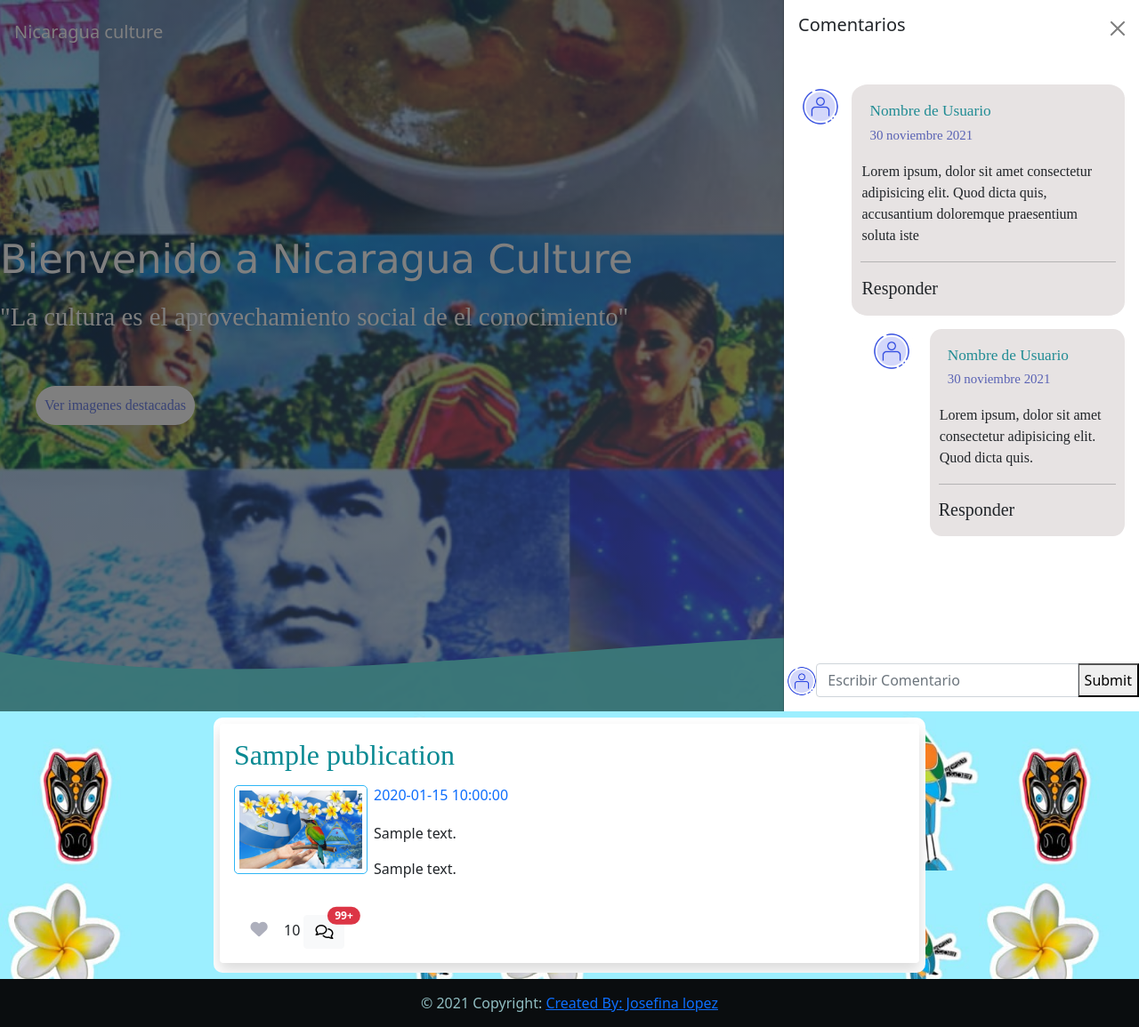
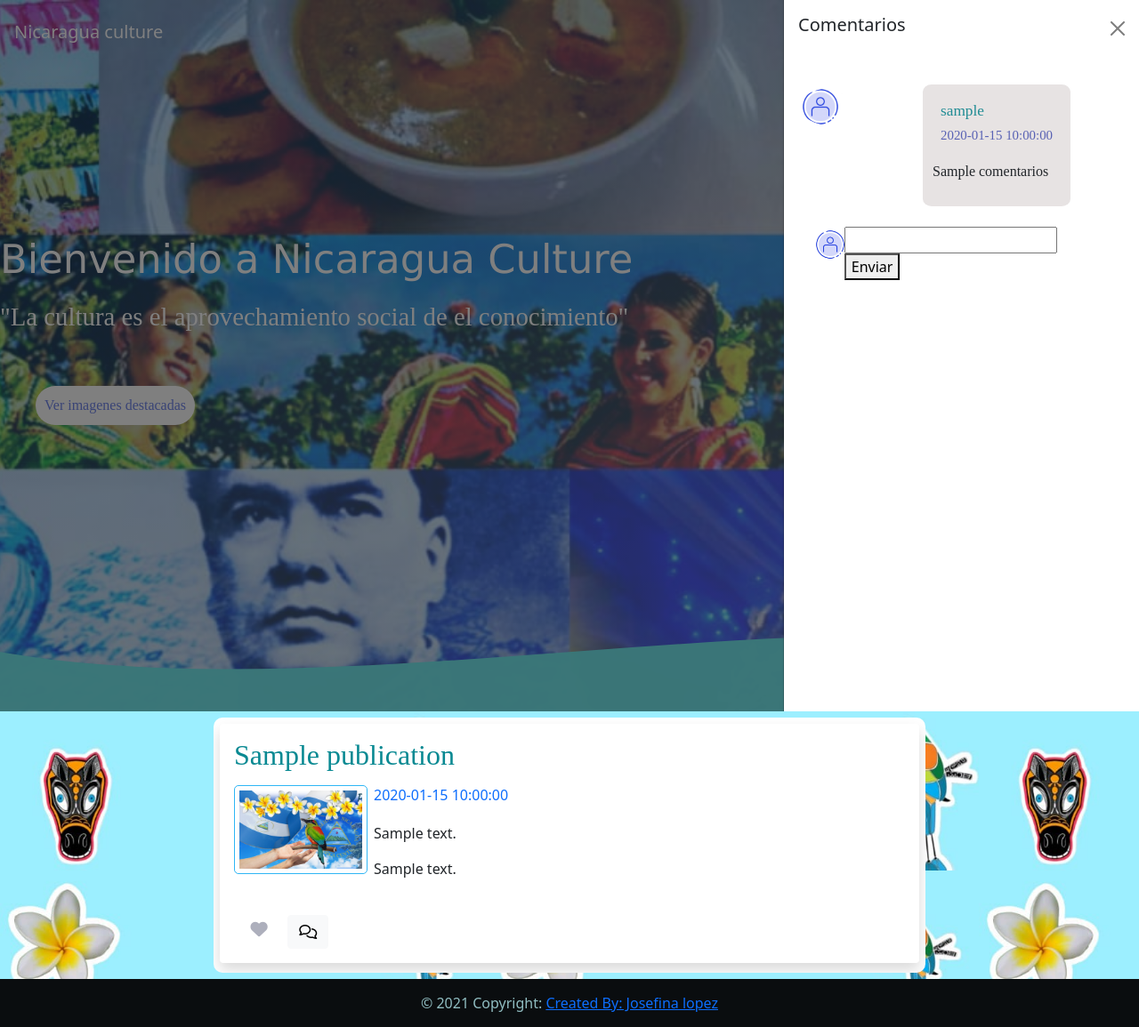
Before and after one commit to JosefinaLopez/Nicaragua-Culture-, a Flask app: template templates/index.html in a window 1280 px wide, after a click that opens the changed part. Shown: the whole page at 89% size. Run offline with Flask 2, Linux system fonts and the light colour scheme; the template is opened without the code that fills it: most values are stand-ins (such as "Sample title", 1, 10 or a date in 2020); some libraries are stand-ins or nearby versions.

Commit message:
Actualizacion 8

```diff
--- a/application.py
+++ b/application.py
@@ -10,7 +10,7 @@ app=Flask(__name__)
 if not os.getenv("DATABASE_URL"):
     raise RuntimeError("DATABASE_URL is not set")
 
-    #condigurar la session
+    #configurar la session
 app.config["SESSION_PERMANENT"]= False
 app.config["SESSION_TYPE"] = "filesystem"
 Session(app)
@@ -33,34 +33,45 @@ def index():
         username = session["username"]
         id_user = db.execute("SELECT iduser FROM usuario WHERE username = :username AND isadmin=True OR isadmin=False",
                           {"username" :username}).fetchone()[0]
-        publication = db.execute("SELECT titulo , shortcontent, longcontent , likes, register_date FROM publication").fetchall()
+        publication = db.execute("SELECT titulo , shortcontent, longcontent , register_date FROM publication").fetchall()
         return render_template("index.html", username= username, publication=publication)
     else:
         return render_template("login.html")
-
-
-
-@app.route("/comentarios", methods=["GET","POST"])
-def comentarios():
-    if 'username' in session:
-        #Comentarios
-        comentarios= request.form.get("comentarios")
-        #inserta de la tabla comentarios los sig datos
-        cm= db.execute("INSERT INTO comentarios idcomentarios, comentario, iduser,fecha  VALUES (:idcomentarios, :idpublication, :comentario,:iduser,:fecha)")
-        { "idcomentarios" :idcomentarios, "comentario" :comentario, "iduser" :iduser, "fecha" :fecha}
-        #envia la informacion
-        db.commit()
-        #confirma
-        flash("Publicacion agregada con exito")
-        return render_template("index.html", comentarios= comentarios)
-    else:
-        return render_template("login.html")
-
 
 @app.route("/salir")
 def salir():
     session.clear()
     return render_template("login.html")
+
+@app.route("/publication/<idpublication>", methods=["GET", "POST"])
+def publication(idpublication):
+    username= session["username"]
+    admin=db.execute("SELECT *FROM usuario username=: username",
+                     {"username" :username}).fetchone()[3]
+    publication=db.execute("SELECT * FROM publication WHERE idpublication=:idpublication",{"idpublication" :idpublication}).fetchall()
+    comentarios=db.execute("SELECT u.username, c.comentarios FROM comentarios as C INNER JOIN usuario as u ON  u.iduser=c.iduser WHERE idpublication=:idpublication ORDER BY c.idcomentarios", {"idpublication":idpublication}).fetchall()
+    if admin == True:
+        return render_template("publication.html", publication=publication, comentarios=comentarios, admin=admin)
+    else:
+        return render_template("publication.html", publication=publication, comentarios=comentarios)
+
+
+@app.route("/comentarios", methods=["GET", "POST"])
+def comentarios():
+    if request.method =="POST":
+        username= session ["username"]
+        id = request.form.get("idpublication")
+        comentario= request.form.get("comentario")
+        user_id = db.execute("SELECT iduser FROM usuario WHERE username= :username AND  isadmin= False OR isadmin= True",
+                             {"username" :username}).fetchone()[0]
+
+        db.execute("INSERT INTO  comentarios (idpublication, comentario, iduser) VALUES (:idpublication, :comentario,:iduser)",
+                    {"idpublication":id, "comentario":comentario, "iduser":user_id})
+        db.commit()
+        p= "/publication/"+ id
+        return redirect(p)
+
+
 
 @app.route("/galery")
 def galery():
@@ -163,13 +174,13 @@ def agregar():
         id_user = db.execute("SELECT iduser FROM usuario WHERE username = :username AND isadmin=True",
                           {"username": username}).fetchone()[0]
         #Se hace la inserccion en la tabla de publication
-        db.execute("INSERT INTO publication(iduser,titulo,shortcontent,longcontent,likes) VALUES(:iduser, :titulo,:shortcontent,:longcontent, 0)",
+        db.execute("INSERT INTO publication(iduser,titulo,shortcontent,longcontent) VALUES(:iduser, :titulo,:shortcontent,:longcontent)",
                    {"iduser":id_user,"titulo" :titulo, "shortcontent":shortcontent,"longcontent" :longcontent})
         db.commit()
         flash("Publicacion agregada con exito")
 
         return redirect(url_for("index"))
     else:
-        return render_template("publication.html")
+        return render_template("formpublication.html")
 if __name__ == "__main__":
         app.run(port=3300,debug=True)
--- a/templates/comentarios.html
+++ /dev/null
@@ -1,6 +0,0 @@
-{% extends "layout.html"%}
-{%block main%}
-
-<input type="text" placeholder="Escribir comentario" name="comentarios">
-<input type="submit">
-{%endblock%}
--- a/templates/index.html
+++ b/templates/index.html
@@ -45,7 +45,7 @@
       <article class="post">
         <div class="shadow p-3 mb-1 bg-body rounded">
 
-          <a href="#" class="enlace-post"><h2>{{p.titulo}}</h2></a>
+          <a href="/publication/{{p.idpublication}}" class="enlace-post"><h2>{{p.titulo}}</h2></a>
             <a href="#" class="titulo-post">{{p.register_date}}</a>
             <img src="/static/imagenes/simbolospatriosynacionales.png"
               class="img-post">
@@ -56,12 +56,10 @@
               <p>
                 {{p.longcontent}}
               </p>
-
           </div>
-
            <!--Canvas y Reacciones-->
-   <!--corazon-->
-         <button class="ori"><i class="fas fa-heart"></i></i></button>{{p.likes}}
+            <!--corazon-->
+         <button class="ori"><i class="fas fa-heart"></i></i></button>
           <script>
             let btn = document.querySelector('button');
             let classObj = {
@@ -77,10 +75,6 @@
            <button type="button" class="btn btn-light position-relative" data-bs-toggle="offcanvas"
            data-bs-target="#offcanvasRight" aria-controls="offcanvasRight">
             <i class="far fa-comments"></i>
-            <span class="position-absolute top-0 start-100 translate-middle badge rounded-pill bg-danger">
-              99+
-              <span class="visually-hidden">unread messages</span>
-            </span>
           </button>
         </div>
           {% endfor %}
@@ -96,63 +90,34 @@
               <!--Contenedor de comentarios en general-->
               <div class="container-comentarios">
                 <!--Comentarios principales-->
+                {% for c in comentarios%}
                 <div class="comentarios">
                   <div class="fotoperfil">
                     <img src="/static/imagenes/usuario-imagen.jpg"
                       alt="">
                   </div>
-
                   <div class="infocoments">
                     <div class="header">
-                      <h4 class="title-coment">Nombre de Usuario</h4>
-                      <h5 class="fecha-coment">30 noviembre 2021</h5>
+                      <h4 class="title-coment">{{c.username}}</h4>
+                      <h5 class="fecha-coment">{{c.fecha}}</h5>
                     </div>
-                    <p>Lorem ipsum, dolor sit
-                      amet consectetur adipisicing elit.
-                      Quod dicta quis, accusantium doloremque
-                      praesentium soluta iste</p>
-                    <hr class="line">
-
-                    <div class="footer">
-                      <h5 class="request">Responder</h5>
-                    </div>
-                  </div>
-
-                </div>
-
-              </div>
-              <!--Comentarios de respuestas de comentarios principales xd-->
-              <div class="container-comentarios-request">
-                <div class="comentarios-request">
-
-                  <div class="fotoperfil-request">
-                    <img src="/static/imagenes/usuario-imagen.jpg"
-                      alt="">
-                  </div>
-
-                  <div class="infocoments-request">
-                    <div class="header">
-                      <h4 class="title-coment-request">Nombre de Usuario</h4>
-                      <h5 class="fecha-coment-request">30 noviembre 2021</h5>
-                    </div>
-                    <p>Lorem ipsum, dolor sit
-                      amet consectetur adipisicing elit.
-                      Quod dicta quis.</p>
-                    <hr class="line">
-
-                    <div class="footer-request">
-                      <h5 class="request">Responder</h5>
-                    </div>
+                    <p>{{c.comentarios}}</p>
                   </div>
                 </div>
+                {%endfor%}
               </div>
-            </div>
+            {% if not isadmin%}
             <div class="escribircomentario">
               <div class="fotoescribircomentario"><img src="/static/imagenes/usuario-imagen.jpg" alt=""></div>
               <div class="input-group mb-3">
-                <input type="text" class="form-control" placeholder="Escribir Comentario" aria-label="Recipient's comentario"
-                  aria-describedby="button-addon2" name="comentarios">
-                <input type="submit" class="enviar" name="boton-comentarios">
+                <form action="/comentarios" method="post">
+                  {% for p in publication%}
+                <input type="hidden"  name="idpublication" value="{{p.idpublication}}">
+                {% endfor%}
+                 <input type="text" name="comentario">
+                <button type="submit">Enviar</button>
+              </form>
+              {%endif%}
               </div>
             </div>
           </div>
--- a/templates/layout.html
+++ b/templates/layout.html
@@ -63,7 +63,6 @@
     }
   });
 </script>
-
 {% block main %}
 {% endblock %}
 </header>
```
Also changed, not shown: templates/Login.html (+1 -20 lines), 1 other file.
